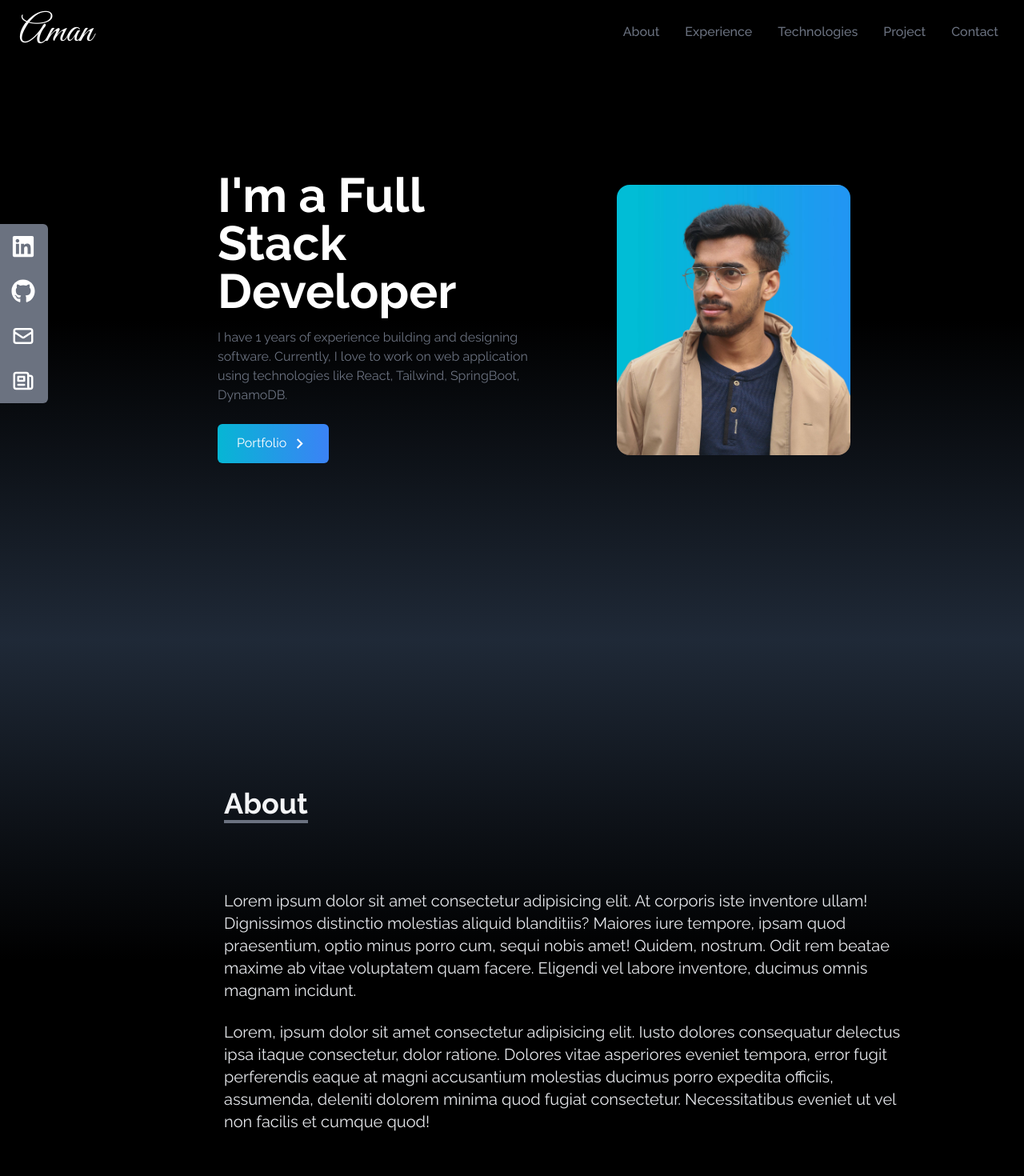
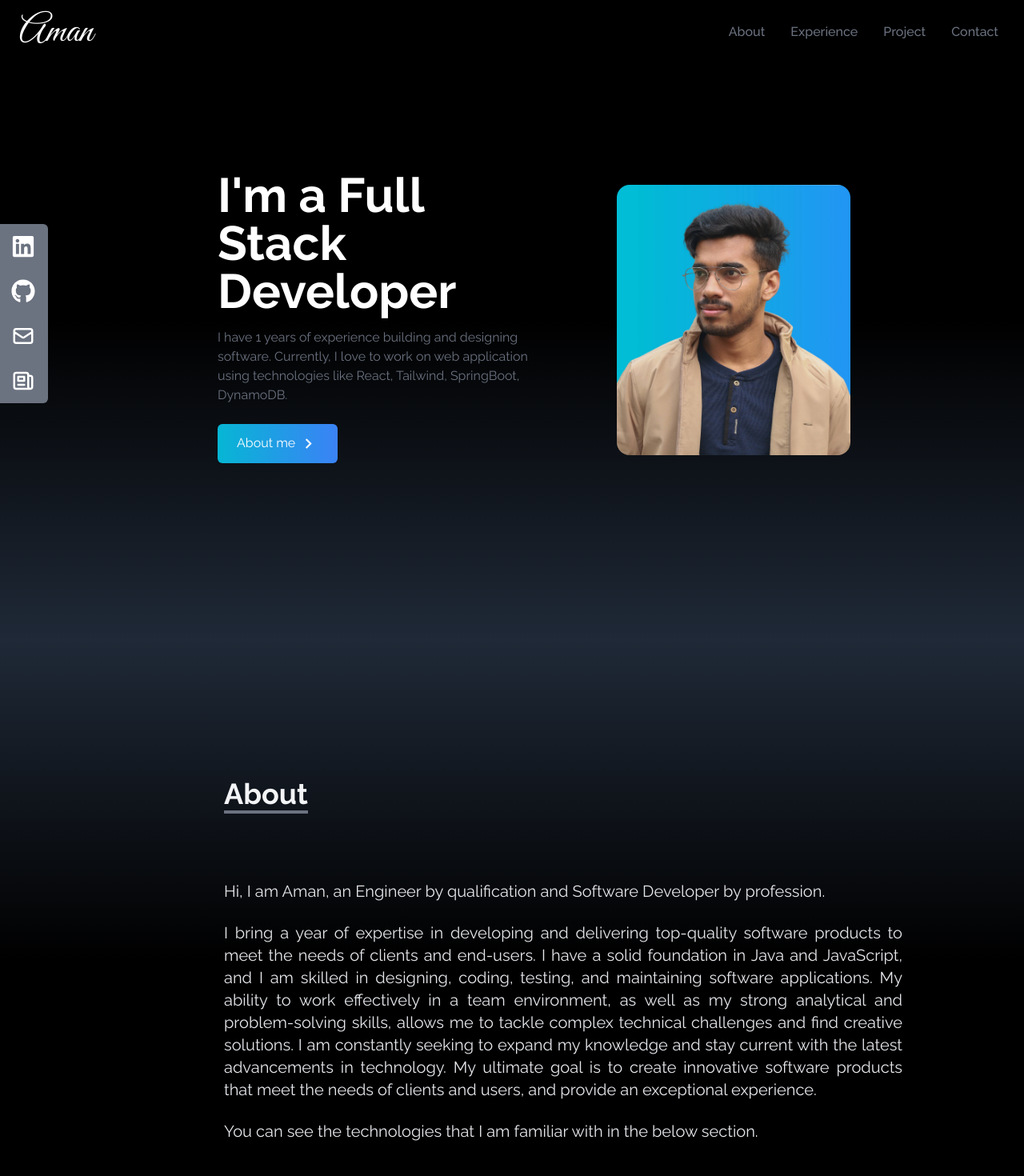
Before and after one commit to amananand019/portfolio, a React (Create React App) app: page /experience in a window 1280 px wide. Shown: the top 1470 px of the page at 80% size. Built offline with nearby package versions, Linux system fonts and the light colour scheme.

Commit message:
Contact UI Added

```diff
--- a/package.json
+++ b/package.json
@@ -10,6 +10,7 @@
     "react-dom": "^18.2.0",
     "react-icons": "^4.8.0",
     "react-scripts": "5.0.1",
+    "react-scroll": "^1.8.9",
     "web-vitals": "^2.1.4"
   },
   "scripts": {
--- a/src/App.js
+++ b/src/App.js
@@ -1,4 +1,5 @@
 import { About } from "./components/About";
+// import { Contact } from "./components/Contact";
 import { Home } from "./components/Home";
 import { NavBar } from "./components/NavBar";
 import { SocialLinks } from "./components/SocialLinks";
@@ -11,6 +12,7 @@ function App() {
       <Home />
       <About />
       <Technologies />
+      {/* <Contact /> */}
       <SocialLinks />
     </div>
   );
--- a/src/components/About.js
+++ b/src/components/About.js
@@ -12,22 +12,28 @@ export const About = () => {
             About
           </p>
         </div>
-        <p className="md:text-xl mt-10 md:mt-14">
-          Lorem ipsum dolor sit amet consectetur adipisicing elit. At corporis
-          iste inventore ullam! Dignissimos distinctio molestias aliquid
-          blanditiis? Maiores iure tempore, ipsam quod praesentium, optio minus
-          porro cum, sequi nobis amet! Quidem, nostrum. Odit rem beatae maxime
-          ab vitae voluptatem quam facere. Eligendi vel labore inventore,
-          ducimus omnis magnam incidunt.
+        <p className="md:text-xl mt-10 md:mt-14 text-justify">
+          Hi, I am Aman, an Engineer by qualification and Software Developer by
+          profession.
         </p>
         <br />
-        <p className="md:text-xl">
-          Lorem, ipsum dolor sit amet consectetur adipisicing elit. Iusto
-          dolores consequatur delectus ipsa itaque consectetur, dolor ratione.
-          Dolores vitae asperiores eveniet tempora, error fugit perferendis
-          eaque at magni accusantium molestias ducimus porro expedita officiis,
-          assumenda, deleniti dolorem minima quod fugiat consectetur.
-          Necessitatibus eveniet ut vel non facilis et cumque quod!
+        <p className="md:text-xl text-justify">
+          I bring a year of expertise in developing and delivering top-quality
+          software products to meet the needs of clients and end-users. I have a
+          solid foundation in Java and JavaScript, and I am skilled in
+          designing, coding, testing, and maintaining software applications. My
+          ability to work effectively in a team environment, as well as my
+          strong analytical and problem-solving skills, allows me to tackle
+          complex technical challenges and find creative solutions. I am
+          constantly seeking to expand my knowledge and stay current with the
+          latest advancements in technology. My ultimate goal is to create
+          innovative software products that meet the needs of clients and users,
+          and provide an exceptional experience.
+        </p>
+        <br />
+        <p className="md:text-xl text-justify">
+          You can see the technologies that I am familiar with in the below
+          section.
         </p>
       </div>
     </div>
--- /dev/null
+++ b/src/components/Contact.js
@@ -0,0 +1,51 @@
+import React from "react";
+
+export const Contact = () => {
+  return (
+    <div
+      name="contact"
+      className="w-full h-screen bg-gradient-to-b from-black via-black to-gray-800 p4 text-gray-200"
+    >
+      <div className="flex flex-col p-4 justify-center max-w-screen-lg mx-auto md:ml-[20%] md:mr-[10%] h-full">
+        <div className="mt-20 md:mt-15">
+          <div className="md:ml-[20%]">
+            <p className="text-4xl font-bold inline border-b-4 border-gray-500 text-gray-100">
+              Contact
+            </p>
+            <p className="pt-8 pb-4">
+              Submit the form below to get in touch with me
+            </p>
+          </div>
+        </div>
+
+        <div className="flex justify-center items-center">
+          <form action="" className="flex flex-col w-full md:w-3/5">
+            <input
+              type="text"
+              name="name"
+              placeholder="Enter your name"
+              className="p-2 bg-transparent border-2 rounded-md focus:outline-none"
+            />
+            <input
+              type="text"
+              name="email"
+              placeholder="Enter your Email"
+              className="my-4 p-2 bg-transparent border-2 rounded-md focus:outline-none"
+            />
+
+            <textarea
+              name="message"
+              rows="10"
+              placeholder="Enter your message here"
+              className="p-2 bg-transparent border-2 rounded-md focus:outline-none "
+            ></textarea>
+
+            <button className="bg-gradient-to-b from-cyan-500 to-blue-500 rounded-md text-lg px-10 py-3 my-8 mx-auto hover:scale-110 duration-200">
+              Let's Talk
+            </button>
+          </form>
+        </div>
+      </div>
+    </div>
+  );
+};
--- a/src/components/Home.js
+++ b/src/components/Home.js
@@ -1,6 +1,7 @@
 import React from "react";
 import { MdKeyboardArrowRight } from "react-icons/md";
 import HeroImage from "../assets/heroImage.jpeg";
+import { Link } from "react-scroll";
 
 export const Home = () => {
   return (
@@ -13,19 +14,24 @@ export const Home = () => {
           <h2 className="text-4xl mt-10 md:mt-0 md:text-6xl font-bold text-white">
             I'm a Full Stack Developer
           </h2>
-          <p className="text-gray-500 py-4 max-w-md">
+          <p className="text-gray-500 py-4 max-w-md text-left">
             I have 1 years of experience building and designing software.
             Currently, I love to work on web application using technologies like
             React, Tailwind, SpringBoot, DynamoDB.
           </p>
 
           <div>
-            <button className="group text-white w-fit px-6 py-3 my-2 flex items-center rounded-md bg-gradient-to-r from-cyan-500 to-blue-500 cursor-pointer">
-              Portfolio
+            <Link
+              to="about"
+              smooth
+              duration={500}
+              className="group text-white w-fit px-6 py-3 my-2 flex items-center rounded-md bg-gradient-to-r from-cyan-500 to-blue-500 cursor-pointer"
+            >
+              About me
               <span className="group-hover:rotate-90 group-hover:translate-x-1 group-hover:-translate-y-1 duration-200">
                 <MdKeyboardArrowRight size={25} className="ml-1" />
               </span>
-            </button>
+            </Link>
           </div>
         </div>
         <div>
--- a/src/components/NavBar.js
+++ b/src/components/NavBar.js
@@ -15,14 +15,10 @@ export const NavBar = () => {
     },
     {
       id: 3,
-      link: "technologies",
+      link: "project",
     },
     {
       id: 4,
-      link: "project",
-    },
-    {
-      id: 5,
       link: "contact",
     },
   ];
--- a/src/components/Technologies.js
+++ b/src/components/Technologies.js
@@ -69,7 +69,7 @@ export const Technologies = () => {
   return (
     <div
       name="technologies"
-      className="bg-gradient-to-b from-gray-800 via-black to-black w-full h-screen"
+      className="bg-gradient-to-b from-black via-black to-gray-800 w-full h-screen"
     >
       <div className="max-w-screen-lg mx-auto p-4 flex flex-col justify-center h-full text-gray-200 md:ml-[20%] md:mr-[10%]">
         <div className="ml-4 sm:ml-0">
```
Also changed, not shown: 1 other file (tests, documents, lock files or other folders).
